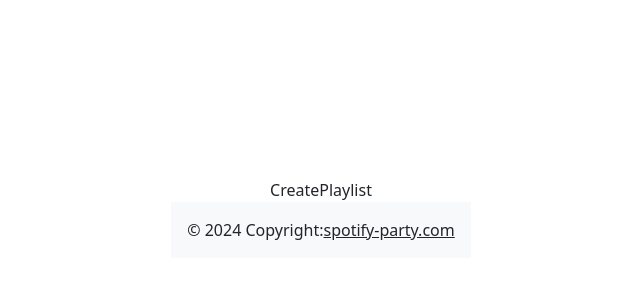
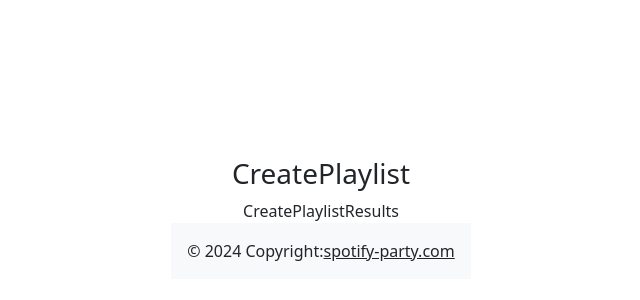
Before and after one commit to jamdlaw/spotify-party, a React (Vite) app in the folder spotify-party/: page /CreatePlaylist in a window 1280 px wide. Shown: the part 182-482 px from the top of the page, without its empty margins (319-959 px from the left). Built offline with nearby package versions, Linux system fonts and the light colour scheme.

Commit message:
added markup and list component

```diff
--- a/spotify-party/src/components/CreatePlaylist.jsx
+++ b/spotify-party/src/components/CreatePlaylist.jsx
@@ -1,8 +1,12 @@
 import React from 'react'
+import CreatePlaylistResults from './CreatePlaylistResults'
 
 function CreatePlaylist() {
   return (
-    <div>CreatePlaylist</div>
+    <>
+    <h3>CreatePlaylist</h3>
+    <CreatePlaylistResults />
+    </>
   )
 }
 
```
